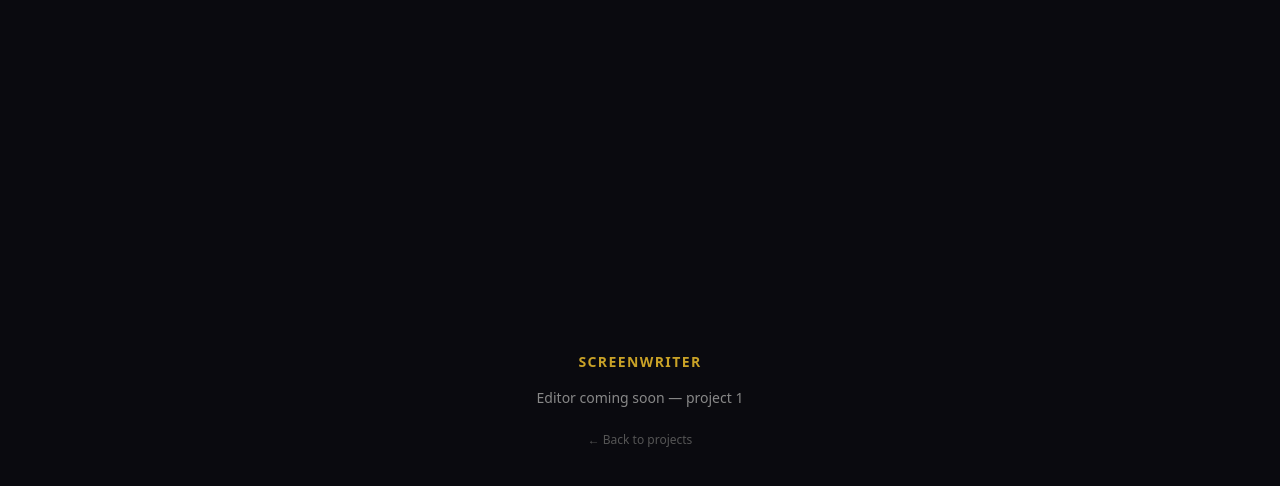
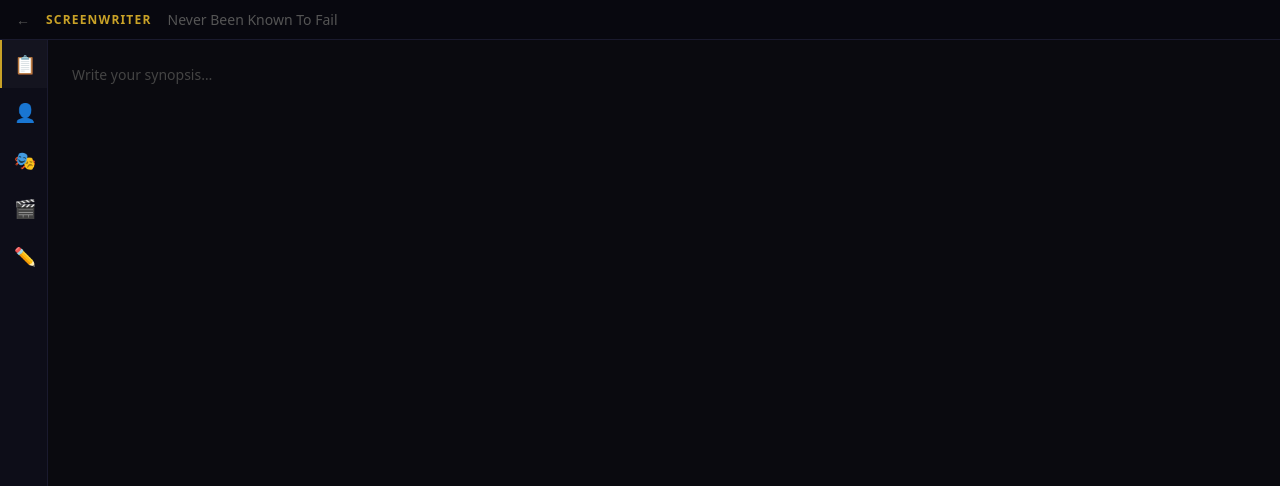
Before and after one commit to mopics/screenwriter, a React (Vite) app: page /project/1 in a window 1280 px wide. Shown: the top 486 px of the page. Built offline with nearby package versions, Linux system fonts and the light colour scheme.

Commit message:
feat: add SceneEditor page, wire into router, remove ProjectPlaceholder

```diff
--- a/src/App.tsx
+++ b/src/App.tsx
@@ -1,13 +1,13 @@
 import { BrowserRouter, Routes, Route } from 'react-router-dom'
 import { Dashboard } from './pages/Dashboard'
-import { ProjectPlaceholder } from './pages/ProjectPlaceholder'
+import { SceneEditor } from './pages/SceneEditor'
 
 export default function App() {
   return (
     <BrowserRouter>
       <Routes>
         <Route path="/" element={<Dashboard />} />
-        <Route path="/project/:id" element={<ProjectPlaceholder />} />
+        <Route path="/project/:id" element={<SceneEditor />} />
       </Routes>
     </BrowserRouter>
   )
--- a/src/pages/ProjectPlaceholder.tsx
+++ /dev/null
@@ -1,19 +0,0 @@
-import { useParams, useNavigate } from 'react-router-dom'
-
-export function ProjectPlaceholder() {
-  const { id } = useParams<{ id: string }>()
-  const navigate = useNavigate()
-
-  return (
-    <div className="min-h-screen bg-[#0a0a0f] flex flex-col items-center justify-center gap-4">
-      <p className="text-[#c9a227] font-bold tracking-widest text-sm">SCREENWRITER</p>
-      <p className="text-[#888] text-sm">Editor coming soon — project {id}</p>
-      <button
-        onClick={() => navigate('/')}
-        className="text-[#555] text-xs hover:text-[#888] transition-colors mt-2"
-      >
-        ← Back to projects
-      </button>
-    </div>
-  )
-}
--- /dev/null
+++ b/src/pages/SceneEditor.tsx
@@ -0,0 +1,62 @@
+import { useParams, Link } from 'react-router-dom'
+import { useState } from 'react'
+import { useProjects } from '../hooks/useProjects'
+import { SidePanel } from '../components/SidePanel'
+import type { SectionKey } from '../components/SidePanel'
+import { SynopsisPanel } from '../components/panels/SynopsisPanel'
+import { CharactersPanel } from '../components/panels/CharactersPanel'
+import { ActsPanel } from '../components/panels/ActsPanel'
+import { ScenesPanel } from '../components/panels/ScenesPanel'
+import { SketchesPanel } from '../components/panels/SketchesPanel'
+import type { Project } from '../types/project'
+
+export function SceneEditor() {
+  const { id } = useParams<{ id: string }>()
+  const { projects, updateProject } = useProjects()
+  const [activeSection, setActiveSection] = useState<SectionKey>('synopsis')
+  const [selectedId, setSelectedId] = useState<string | null>(null)
+
+  const project = projects.find(p => p.id === id)
+
+  if (!project) {
+    return (
+      <div className="min-h-screen bg-[#0a0a0f] flex items-center justify-center">
+        <div className="text-center">
+          <p className="text-[#888] mb-4">Project not found</p>
+          <Link to="/" className="text-[#c9a227] text-sm hover:underline">
+            ← Back to projects
+          </Link>
+        </div>
+      </div>
+    )
+  }
+
+  function onUpdate(patch: Partial<Project>) {
+    updateProject(id!, patch)
+  }
+
+  function handleSectionChange(s: SectionKey) {
+    setActiveSection(s)
+    setSelectedId(null)
+  }
+
+  const panelProps = { project, onUpdate, selectedId, onSelectId: setSelectedId }
+
+  return (
+    <div className="min-h-screen bg-[#0a0a0f] flex flex-col">
+      <header className="h-10 bg-[#08080f] border-b border-[#1a1a2e] flex items-center px-4 gap-4 shrink-0">
+        <Link to="/" className="text-[#555] text-sm hover:text-[#888] transition-colors">←</Link>
+        <span className="text-[#c9a227] text-xs font-bold tracking-widest">SCREENWRITER</span>
+        <span className="text-[#555] text-sm">{project.title}</span>
+      </header>
+      <div className="flex flex-1 overflow-hidden">
+        <SidePanel activeSection={activeSection} onSectionChange={handleSectionChange} />
+        {activeSection === 'synopsis' && <SynopsisPanel project={project} onUpdate={onUpdate} />}
+        {activeSection === 'characters' && <CharactersPanel {...panelProps} />}
+        {activeSection === 'acts' && <ActsPanel {...panelProps} />}
+        {activeSection === 'scenes' && <ScenesPanel {...panelProps} />}
+        {activeSection === 'sketches' && <SketchesPanel {...panelProps} />}
+      </div>
+    </div>
+  )
+}
```
Also changed, not shown: 1 other file (tests, documents, lock files or other folders).
